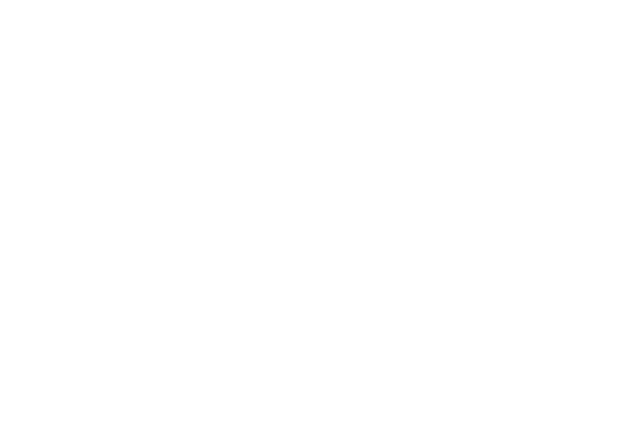
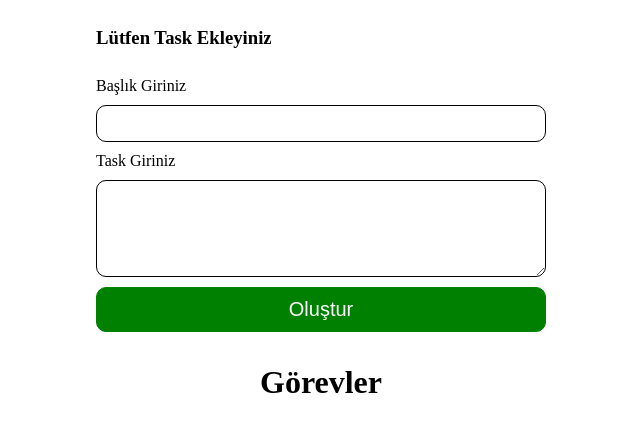
Before and after one commit to ebrubircan/TasksProject, a React (Vite) app in the folder TasksProject/: page / in a window 1280 px wide. Shown: the top 432 px of the page, without its empty margins (319-959 px from the left). Built offline with nearby package versions, Linux system fonts and the light colour scheme.

Commit message:
add task creation and listing components with styling

```diff
--- a/TasksProject/src/App.css
+++ b/TasksProject/src/App.css
@@ -0,0 +1,34 @@
+.App{
+  display: flex;
+  flex-direction: column;
+  align-items: center;
+}
+
+.taskCreate{
+  width: 450px;
+}
+
+.taskForm{
+  display: flex;
+  flex-direction: column;
+}
+
+.textLabel{
+  margin: 10px 0;
+}
+
+.taskInput{
+  padding: 10px;
+  border: 1px solid black;
+  border-radius: 10px;
+}
+
+.taskButton{
+  margin: 10px 0;
+  padding: 10px;
+  border: 1px solid green;
+  border-radius: 10px;
+  background-color: green;
+  color: white;
+  font-size: 20px;
+}
--- a/TasksProject/src/App.jsx
+++ b/TasksProject/src/App.jsx
@@ -1,14 +1,17 @@
 import { useState } from 'react'
 
 import './App.css'
+import TaskCreate from './components/TaskCreate'
+import TaskList from './components/TaskList'
 
 function App() {
-  const [count, setCount] = useState(0)
 
-  return (
-    <>
-
-    </>
+return (
+    <div className="App">
+      <TaskCreate />
+      <h1>Görevler</h1>
+      <TaskList />
+    </div>
   )
 }
 
--- /dev/null
+++ b/TasksProject/src/components/TaskCreate.jsx
@@ -0,0 +1,21 @@
+function TaskCreate() {
+    return (
+    <div className="taskCreate">
+        <h3>Lütfen Task Ekleyiniz</h3>
+        <form className="taskForm">
+
+        <label className="textLabel">Başlık Giriniz</label>
+        <input className="taskInput"/>
+
+        <label className="textLabel">Task Giriniz</label>
+        <textarea className="taskInput" rows={5}/>
+
+        <button className="taskButton">Oluştur</button>
+
+        </form>
+
+    </div>
+    );
+}
+
+export default TaskCreate;
--- /dev/null
+++ b/TasksProject/src/components/TaskList.jsx
@@ -0,0 +1,5 @@
+function TaskList() {
+    return ( <div></div> );
+}
+
+export default TaskList;
```
